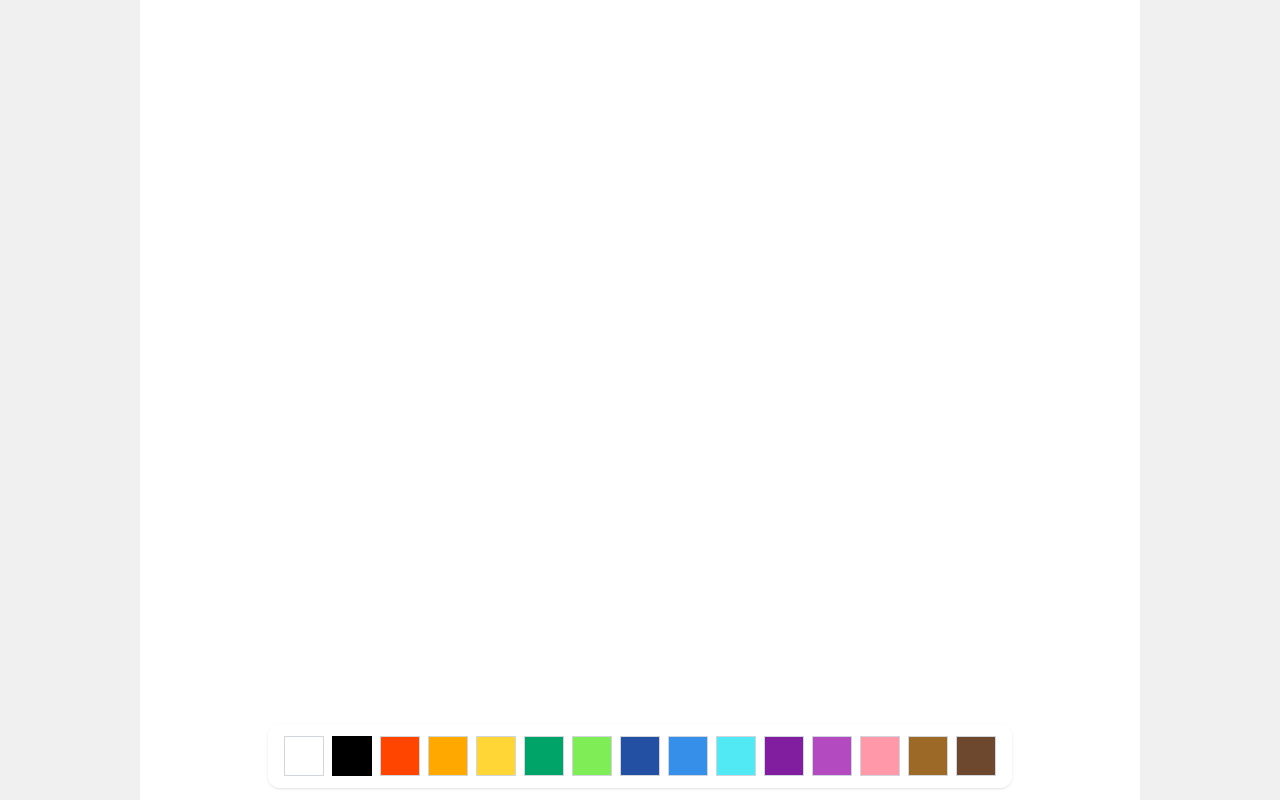
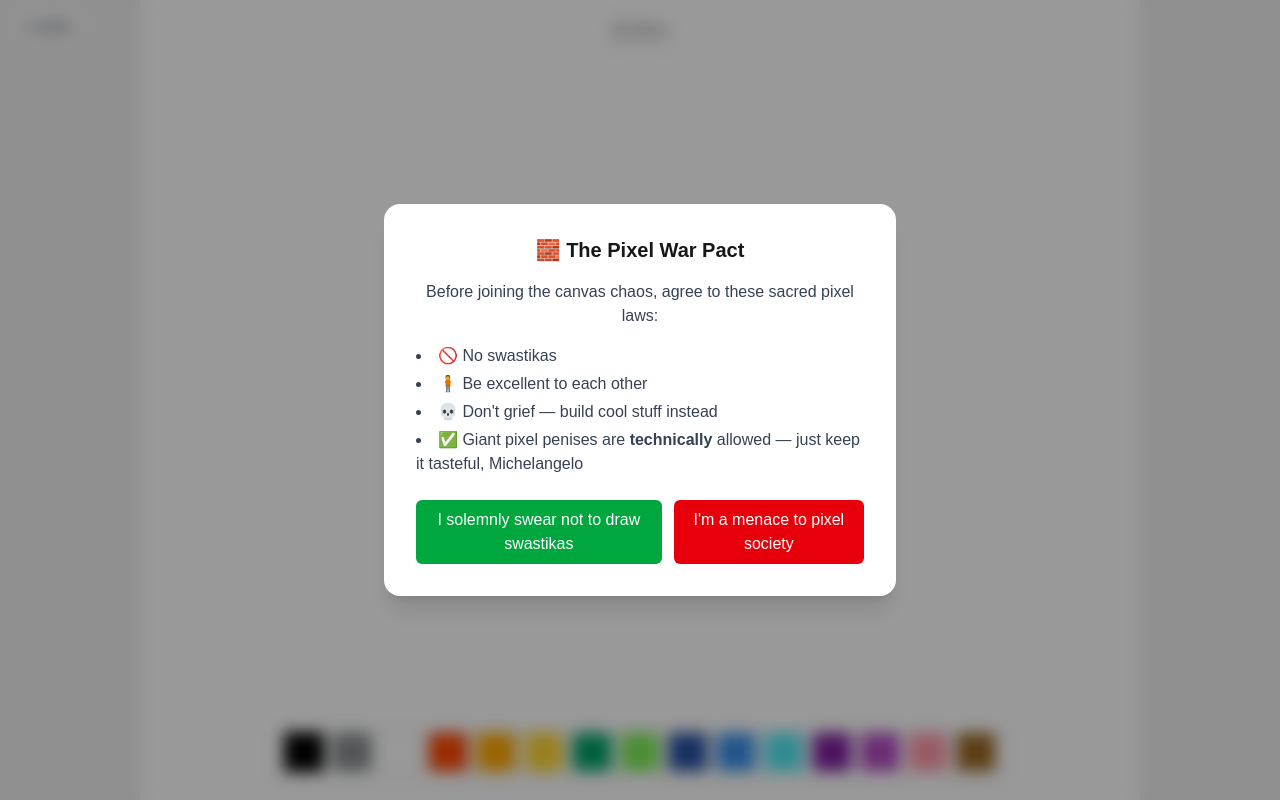
Before and after one commit to Aerowiel/pixel-war, a Next.js app: page / in a window 1280 px wide. Built offline with nearby package versions, Linux system fonts and the light colour scheme; no server answers.

Commit message:
v0.6 cooldown

```diff
--- a/lib/constants.ts
+++ b/lib/constants.ts
@@ -3,22 +3,22 @@ export const CANVAS_HEIGHT = 1000;
 export const INITIAL_SCALE = 1;
 export const MIN_SCALE = 0.1;
 export const MAX_SCALE = 30;
-export const COOLDOWN_IN_MS = 5000; // 10 * 1000;
+export const REDIS_COOLDOWN_KEY = "global:cooldown";
 
 export const COLOR_PALETTE = [
-  "#FFFFFF",
   "#000000",
-  "#FF4500",
-  "#FFA800",
-  "#FFD635",
-  "#00A368",
-  "#7EED56",
-  "#2450A4",
-  "#3690EA",
-  "#51E9F4",
-  "#811E9F",
-  "#B44AC0",
-  "#FF99AA",
-  "#9C6926",
-  "#6D482F",
+  "#898d90",
+  "#ffffff",
+  "#ff4500",
+  "#ffa800",
+  "#ffd635",
+  "#00a368",
+  "#7eed56",
+  "#2450a4",
+  "#3690ea",
+  "#51e9f4",
+  "#811e9f",
+  "#b44ac0",
+  "#ff99aa",
+  "#9c6926",
 ];
--- a/src/app/components/PixelCanvas.tsx
+++ b/src/app/components/PixelCanvas.tsx
@@ -7,8 +7,8 @@ import {
   MIN_SCALE,
   MAX_SCALE,
   INITIAL_SCALE,
-  COOLDOWN_IN_MS,
 } from "../../../lib/constants";
+
 import { useSearchParams } from "next/navigation";
 
 const GRID_SCALE_THRESHOLD = 10;
@@ -28,7 +28,14 @@ const PixelCanvas: React.FC = () => {
   const [selectedColor, setSelectedColor] = useState<string>("#000000");
   const [displayScale, setDisplayScale] = useState<number>(INITIAL_SCALE);
   const [hoverPixel, setHoverPixel] = useState<PixelCoord | null>(null);
-  const [cooldownRemaining, setCooldownRemaining] = useState<number>(0);
+  const [cooldown, setCooldown] = useState<{
+    remaining: number;
+    total: number;
+  }>({
+    remaining: 0,
+    total: 0,
+  });
+  const [centerCoord, setCenterCoord] = useState<PixelCoord>({ x: 0, y: 0 });
 
   const scaleRef = useRef<number>(INITIAL_SCALE);
   const offsetRef = useRef<PixelCoord>({ x: 0, y: 0 });
@@ -39,6 +46,30 @@ const PixelCanvas: React.FC = () => {
   const lastTouchDistanceRef = useRef<number | null>(null);
   const lastTouchMidpointRef = useRef<PixelCoord | null>(null);
   const isTouchDevice = useRef<boolean>(false);
+
+  const searchParams = useSearchParams();
+
+  const [userCount, setUserCount] = useState<number>(0);
+
+  const updateUrlWithCoordinates = () => {
+    const centerX = Math.floor(
+      (window.innerWidth / 2 - offsetRef.current.x) / scaleRef.current
+    );
+    const centerY = Math.floor(
+      (window.innerHeight / 2 - offsetRef.current.y) / scaleRef.current
+    );
+    const zoom = Math.round(scaleRef.current * 100) / 100;
+
+    const params = new URLSearchParams();
+    params.set("x", centerX.toString());
+    params.set("y", centerY.toString());
+    params.set("z", zoom.toString());
+
+    const newUrl = `${window.location.pathname}?${params.toString()}`;
+    window.history.replaceState({}, "", newUrl); // ✅ no reload, no GET
+
+    setCenterCoord({ x: centerX, y: centerY });
+  };
 
   useEffect(() => {
     const socket = io("/", { transports: ["websocket"] }); // or io("http://localhost:3000") if custom URL
@@ -62,8 +93,15 @@ const PixelCanvas: React.FC = () => {
       setPixels(newMap);
     });
 
-    socket.on("cooldown", ({ remaining }: { remaining: number }) => {
-      setCooldownRemaining(remaining);
+    socket.on(
+      "cooldown",
+      ({ remaining, total }: { remaining: number; total: number }) => {
+        setCooldown({ remaining, total });
+      }
+    );
+
+    socket.on("user-count", (count: number) => {
+      setUserCount(count);
     });
 
     return () => {
@@ -71,26 +109,22 @@ const PixelCanvas: React.FC = () => {
     };
   }, []);
 
-  const searchParams = useSearchParams();
+  useEffect(() => {
+    const canvas = canvasRef.current;
+    if (!canvas) return;
 
-  useEffect(() => {
+    canvas.width = window.innerWidth;
+    canvas.height = window.innerHeight;
+
     const x = parseInt(searchParams.get("x") || "");
     const y = parseInt(searchParams.get("y") || "");
-    const zoom = parseFloat(searchParams.get("zoom") || "");
+    const zoom = parseFloat(searchParams.get("z") || "");
 
     const isValidCoord = (val: number) =>
       typeof val === "number" && !isNaN(val);
 
-    if (
-      isValidCoord(x) &&
-      isValidCoord(y) &&
-      x >= 0 &&
-      y >= 0 &&
-      x < CANVAS_WIDTH &&
-      y < CANVAS_HEIGHT
-    ) {
-      const canvas = canvasRef.current;
-      if (!canvas) return;
+    if (isValidCoord(x) && isValidCoord(y) && x >= 0 && y >= 0) {
+      setCenterCoord({ x, y });
 
       const scale =
         zoom >= MIN_SCALE && zoom <= MAX_SCALE ? zoom : INITIAL_SCALE;
@@ -103,20 +137,37 @@ const PixelCanvas: React.FC = () => {
         x: centerX - x * scale,
         y: centerY - y * scale,
       };
+    } else {
+      const centerCanvas = () => {
+        const canvas = canvasRef.current;
 
-      drawCanvas();
+        if (!canvas) return;
+        updateScale(INITIAL_SCALE);
+
+        offsetRef.current = {
+          x: (canvas.width - CANVAS_WIDTH * INITIAL_SCALE) / 2,
+          y: (canvas.height - CANVAS_HEIGHT * INITIAL_SCALE) / 2,
+        };
+      };
+
+      centerCanvas(); // fallback
     }
+
+    drawCanvas();
   }, []);
 
   useEffect(() => {
-    if (cooldownRemaining <= 0) return;
+    if (cooldown.remaining <= 0) return;
 
     const interval = setInterval(() => {
-      setCooldownRemaining((prev) => Math.max(prev - 100, 0));
+      setCooldown((prev) => ({
+        ...prev,
+        remaining: Math.max(prev.remaining - 100, 0),
+      }));
     }, 100);
 
     return () => clearInterval(interval);
-  }, [cooldownRemaining]);
+  }, [cooldown.remaining]);
 
   const updateScale = (newScale: number) => {
     scaleRef.current = newScale;
@@ -163,6 +214,7 @@ const PixelCanvas: React.FC = () => {
 
     drawHoverPixel(ctx);
     drawGrid(ctx);
+    // updateUrlWithView();
 
     ctx.restore();
   };
@@ -188,27 +240,6 @@ const PixelCanvas: React.FC = () => {
 
     ctx.stroke();
   };
-
-  const centerCanvas = () => {
-    const canvas = canvasRef.current;
-
-    if (!canvas) return;
-    updateScale(INITIAL_SCALE);
-
-    offsetRef.current = {
-      x: (canvas.width - CANVAS_WIDTH * INITIAL_SCALE) / 2,
-      y: (canvas.height - CANVAS_HEIGHT * INITIAL_SCALE) / 2,
-    };
-  };
-
-  useEffect(() => {
-    const canvas = canvasRef.current;
-    if (!canvas) return;
-    canvas.width = window.innerWidth;
-    canvas.height = window.innerHeight;
-    centerCanvas();
-    drawCanvas();
-  }, []);
 
   useEffect(() => {
     pixelsRef.current = pixels;
@@ -237,6 +268,7 @@ const PixelCanvas: React.FC = () => {
 
     updateScale(newScale);
     drawCanvas();
+    updateUrlWithCoordinates();
   };
 
   const handleMouseDown = (e: MouseEvent) => {
@@ -271,10 +303,11 @@ const PixelCanvas: React.FC = () => {
 
   const handleMouseUp = () => {
     isDraggingRef.current = false;
+    updateUrlWithCoordinates();
   };
 
   const handleClick = (e: React.MouseEvent<HTMLCanvasElement, MouseEvent>) => {
-    if (cooldownRemaining > 0 || hasDraggedRef.current) return;
+    if (cooldown.remaining > 0 || hasDraggedRef.current) return;
 
     const rect = canvasRef.current!.getBoundingClientRect();
     const mouseX = e.clientX - rect.left;
@@ -356,7 +389,9 @@ const PixelCanvas: React.FC = () => {
     lastTouchDistanceRef.current = null;
     lastTouchMidpointRef.current = null;
 
-    if (cooldownRemaining > 0 || hasDraggedRef.current) return;
+    updateUrlWithCoordinates();
+
+    if (cooldown.remaining > 0 || hasDraggedRef.current) return;
 
     const touch = e.changedTouches[0];
     const rect = canvasRef.current!.getBoundingClientRect();
@@ -410,23 +445,42 @@ const PixelCanvas: React.FC = () => {
 
   return (
     <div className="w-screen h-screen overflow-hidden relative">
-      {/* Overlay UI */}
-      <div className="absolute bottom-3 left-0 right-0 z-10 pointer-events-auto px-4 flex justify-center">
+      {/* Connected Users (Top-Left) */}
+      <div className="absolute top-3 left-3 z-10 pointer-events-auto">
+        <div className="bg-white/80 backdrop-blur px-3 py-1 rounded-full shadow text-sm text-gray-800">
+          {userCount} online
+        </div>
+      </div>
+      <div className="absolute top-3 left-1/2 transform -translate-x-1/2 z-10 pointer-events-auto">
+        <div className="flex items-center bg-white/80 backdrop-blur px-4 py-2 rounded-full shadow text-sm font-medium">
+          {`(${centerCoord.x}, ${centerCoord.y}) ${
+            Math.round(displayScale * 100) / 100
+          }x`}
+        </div>
+      </div>
+      {/* Bottom UI */}
+      <div className="fixed bottom-4 left-0 right-0 z-10 pointer-events-auto px-4 flex justify-center">
         <div className="w-fit flex flex-col items-center gap-2 bg-white/80 backdrop-blur-md px-4 py-3 rounded-xl shadow">
           {/* Cooldown Bar */}
-          {cooldownRemaining > 0 && (
-            <div className="w-full h-2 bg-gray-200 rounded overflow-hidden">
+          {cooldown.remaining > 0 && (
+            <div className="w-full h-2 bg-gray-300 rounded overflow-hidden">
               <div
                 className="h-full bg-red-500 transition-all duration-100 ease-linear"
                 style={{
-                  width: `${(cooldownRemaining / COOLDOWN_IN_MS) * 100}%`, // Replace 2000 with your actual cooldown
+                  width:
+                    cooldown.total > 0
+                      ? `${Math.max(
+                          0,
+                          (cooldown.remaining / cooldown.total) * 100
+                        )}%`
+                      : "0%",
                 }}
               />
             </div>
           )}
 
           {/* Color Palette */}
-          <div className="w-fit flex flex-wrap justify-center gap-2">
+          <div className="flex flex-wrap justify-center gap-2 w-full">
             {COLOR_PALETTE.map((color) => (
               <button
                 key={color}
--- /dev/null
+++ b/src/app/components/RulesPopup.tsx
@@ -0,0 +1,65 @@
+"use client";
+
+import { useEffect, useState } from "react";
+import { useRouter } from "next/navigation";
+
+const RulesPopup = () => {
+  const [showPopup, setShowPopup] = useState(false);
+  const router = useRouter();
+
+  useEffect(() => {
+    const hasAccepted = localStorage.getItem("rulesAccepted");
+    if (!hasAccepted) {
+      setShowPopup(true);
+    }
+  }, []);
+
+  const handleAccept = () => {
+    localStorage.setItem("rulesAccepted", "true");
+    setShowPopup(false);
+  };
+
+  const handleDecline = () => {
+    router.replace("https://youtu.be/dQw4w9WgXcQ");
+  };
+
+  if (!showPopup) return null;
+
+  return (
+    <div className="fixed inset-0 z-50 flex items-center justify-center bg-black/40 backdrop-blur-sm px-4">
+      <div className="bg-white rounded-2xl p-6 sm:p-8 w-full max-w-md sm:max-w-lg text-center shadow-xl">
+        <h2 className="text-lg sm:text-xl font-semibold mb-4">
+          🧱 The Pixel War Pact
+        </h2>
+        <p className="mb-4 text-sm sm:text-base text-gray-700">
+          Before joining the canvas chaos, agree to these sacred pixel laws:
+        </p>
+        <ul className="text-left list-disc list-inside mb-6 text-sm sm:text-base text-gray-700 space-y-1">
+          <li>🚫 No swastikas</li>
+          <li>🧍 Be excellent to each other</li>
+          <li>💀 Don't grief — build cool stuff instead</li>
+          <li>
+            ✅ Giant pixel penises are <strong>technically</strong> allowed —
+            just keep it tasteful, Michelangelo
+          </li>
+        </ul>
+        <div className="flex flex-col sm:flex-row justify-center gap-3">
+          <button
+            onClick={handleAccept}
+            className="bg-green-600 text-white px-4 py-2 rounded-md hover:bg-green-700 transition text-sm sm:text-base"
+          >
+            I solemnly swear not to draw swastikas
+          </button>
+          <button
+            onClick={handleDecline}
+            className="bg-red-600 text-white px-4 py-2 rounded-md hover:bg-red-700 transition text-sm sm:text-base"
+          >
+            I'm a menace to pixel society
+          </button>
+        </div>
+      </div>
+    </div>
+  );
+};
+
+export default RulesPopup;
--- a/src/app/layout.tsx
+++ b/src/app/layout.tsx
@@ -2,8 +2,8 @@ import type { Metadata } from "next";
 import "./globals.css";
 
 export const metadata: Metadata = {
-  title: "Create Next App",
-  description: "Generated by create next app",
+  title: "Pixel War",
+  description: "Copycat of r/place, draw together wonderful pixel arts",
 };
 
 export default function RootLayout({
--- a/src/app/page.tsx
+++ b/src/app/page.tsx
@@ -1,10 +1,17 @@
 "use client";
 
 import dynamic from "next/dynamic";
+import RulesPopup from "@/app/components/RulesPopup";
+
 const PixelCanvas = dynamic(() => import("@/app/components/PixelCanvas"), {
   ssr: false,
 });
 
 export default function Home() {
-  return <PixelCanvas />;
+  return (
+    <>
+      <PixelCanvas />
+      <RulesPopup />
+    </>
+  );
 }
```
Also changed, not shown: server.ts (+41 -5 lines), src/app/api/admin/set-cooldown/route.ts (added, +40 -0 lines), 1 other file (tests, documents, lock files or other folders).
